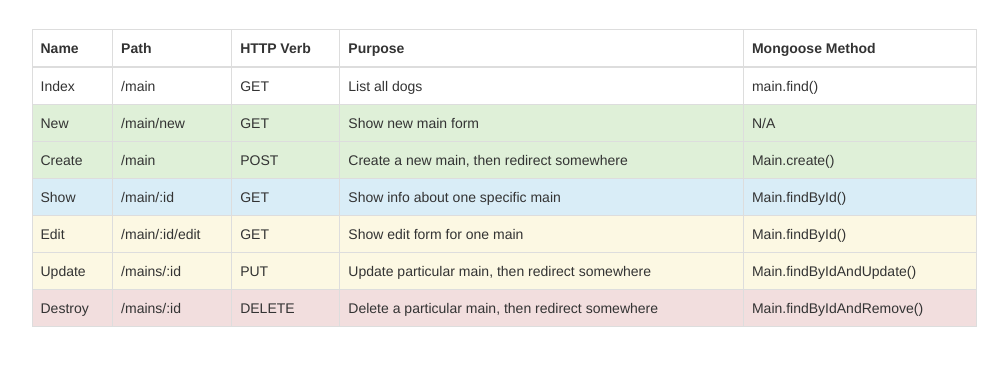
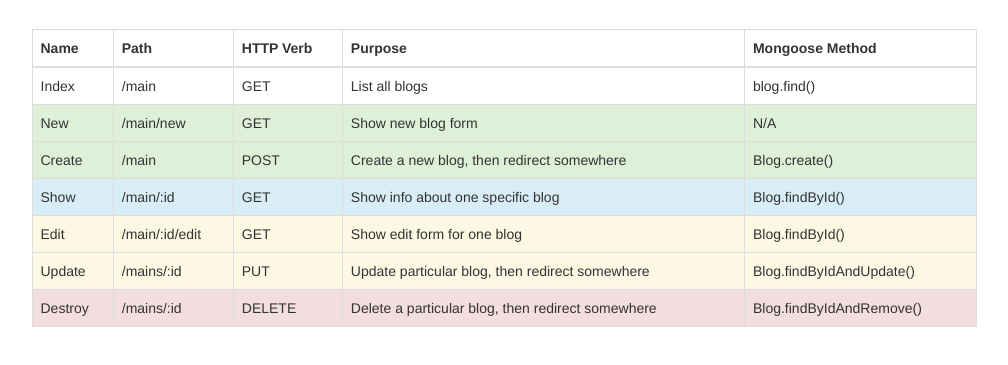
Before and after one commit to mshowkat/RESTful-Routing, a plain HTML site: page index.html in a window 1280 px wide. Shown: the part 241-606 px from the top of the page, without its empty margins (136-1144 px from the left). Drawn offline with nearby package versions, Linux system fonts and the light colour scheme.

Commit message:
Update index.html

```diff
--- a/index.html
+++ b/index.html
@@ -31,50 +31,50 @@
 					<td>Index</td>
 					<td>/main</td>
 					<td>GET</td>
-					<td>List all dogs</td>
-					<td>main.find()</td>
+					<td>List all blogs</td>
+					<td>blog.find()</td>
 				</tr>
 				<tr class="success">
 					<td>New</td>
 					<td>/main/new</td>
 					<td>GET</td>
-					<td>Show new main form</td>
+					<td>Show new blog form</td>
 					<td>N/A</td>
 				</tr>
 				<tr class="success">
 					<td>Create</td>
 					<td>/main</td>
 					<td>POST</td>
-					<td>Create a new main, then redirect somewhere</td>
-					<td>Main.create()</td>
+					<td>Create a new blog, then redirect somewhere</td>
+					<td>Blog.create()</td>
 				</tr>
 				<tr class="info">
 					<td>Show</td>
 					<td>/main/:id</td>
 					<td>GET</td>
-					<td>Show info about one specific main</td>
-					<td>Main.findById()</td>
+					<td>Show info about one specific blog</td>
+					<td>Blog.findById()</td>
 				</tr>
 				<tr class="warning">
 					<td>Edit</td>
 					<td>/main/:id/edit</td>
 					<td>GET</td>
-					<td>Show edit form for one main</td>
-					<td>Main.findById()</td>
+					<td>Show edit form for one blog</td>
+					<td>Blog.findById()</td>
 				</tr>
 				<tr class="warning">
 					<td>Update</td>
 					<td>/mains/:id</td>
 					<td>PUT</td>
-					<td>Update particular main, then redirect somewhere</td>
-					<td>Main.findByIdAndUpdate()</td>
+					<td>Update particular blog, then redirect somewhere</td>
+					<td>Blog.findByIdAndUpdate()</td>
 				</tr>
 				<tr class="danger">
 					<td>Destroy</td>
 					<td>/mains/:id</td>
 					<td>DELETE</td>
-					<td>Delete a particular main, then redirect somewhere</td>
-					<td>Main.findByIdAndRemove()</td>
+					<td>Delete a particular blog, then redirect somewhere</td>
+					<td>Blog.findByIdAndRemove()</td>
 				</tr>
 			</tbody>
 		</table>
```
